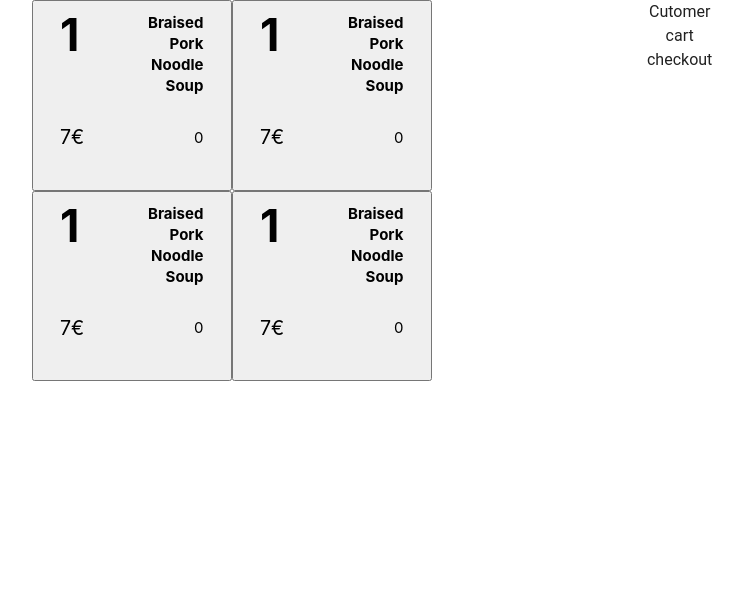
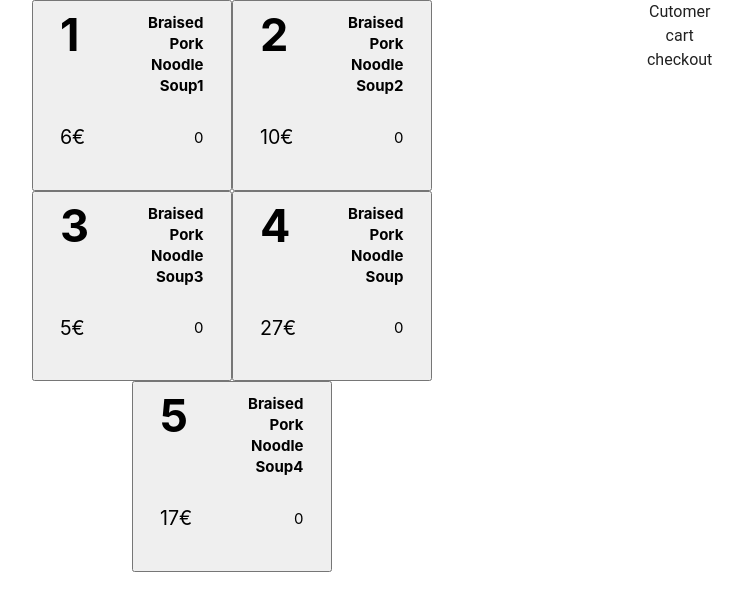
Before and after one commit to devmc-ee/pors, a React (Create React App) app: page / in a window 1280 px wide. Shown: the top 610 px of the page, without its empty margins (259-1002 px from the left). Built offline with nearby package versions, Linux system fonts and the light colour scheme.

Commit message:
add action to add to cart

```diff
--- a/src/App.tsx
+++ b/src/App.tsx
@@ -6,23 +6,17 @@ import MainPage from './components/MainPage';
 import MenuItemButton from './components/MenuItemButton';
 import { MenuItemButtonType } from './types/button';
 import { CURRENCY } from './dataSets/CURRENCY';
-
+import {MENU} from './__mock_data__/MENU';
 function App() {
 
-  const args: MenuItemButtonType = {
-    code: '1',
-    name: 'Braised Pork Noodle Soup',
-    price: 7,
-    currencySymbol: CURRENCY.EUR.symbol,
-  }
 
-  const keyboard = <div><MenuItemButton {...args} /><MenuItemButton {...args} /><MenuItemButton {...args} /><MenuItemButton {...args} /></div>;
+  const keyboard = MENU.map((item)=><MenuItemButton key={item.code} {...item} />);
   return (
     <div className="App">
 
       <div className="container">
         <MainPage
-          keyboard={keyboard} customer={<>Cutomer</>} order={<>cart</>} checkout={<>checkout</>} />
+          keyboard={<div>{keyboard}</div>} customer={<>Cutomer</>} order={<>cart</>} checkout={<>checkout</>} />
       </div>
     </div>
   );
--- /dev/null
+++ b/src/__mock_data__/MENU.ts
@@ -0,0 +1,34 @@
+import { CURRENCY } from "../dataSets/CURRENCY";
+import { ProductItem } from "../types/product";
+
+export const MENU:ProductItem[] = [{
+    code: '1',
+    name: 'Braised Pork Noodle Soup1',
+    price: 6,
+    currencySymbol: CURRENCY.EUR.symbol,
+},
+{
+    code: '2',
+    name: 'Braised Pork Noodle Soup2',
+    price: 10,
+    currencySymbol: CURRENCY.EUR.symbol,
+},
+{
+    code: '3',
+    name: 'Braised Pork Noodle Soup3',
+    price: 5,
+    currencySymbol: CURRENCY.EUR.symbol,
+},
+{
+    code: '4',
+    name: 'Braised Pork Noodle Soup',
+    price: 27,
+    currencySymbol: CURRENCY.EUR.symbol,
+},
+{
+    code: '5',
+    name: 'Braised Pork Noodle Soup4',
+    price: 17,
+    currencySymbol: CURRENCY.EUR.symbol,
+}
+]
--- a/src/components/MenuItemButton/index.tsx
+++ b/src/components/MenuItemButton/MenuItemButton.tsx
@@ -1,11 +1,14 @@
+import { useDispatch } from 'react-redux';
+import { addToCartAction } from '../../redux/actions/orderActions';
 import { MenuItemButtonType } from '../../types/button';
 import './styles/MenuItemButton.css';
 
 const MenuItemButton = ({  classes = '', code, name, price, currencySymbol }: MenuItemButtonType): JSX.Element => {
+    const dispatch = useDispatch();
     const addedAmount = 0;
     const itemQtyAddedText = addedAmount === 0 ? addedAmount : 'x' + addedAmount;
     const clickHandler = (code: string) => console.log(code)
-    return <button onClick={()=>clickHandler(code)} className={'menu-item container ' + classes + (addedAmount > 0? ' menu-item--active':'')}>
+    return <button onClick={()=>dispatch(addToCartAction(code))} className={'menu-item container ' + classes + (addedAmount > 0? ' menu-item--active':'')}>
         <div className="menu-item__row row ">
             <div className="menu-item__number col s6">
                 {code}
--- /dev/null
+++ b/src/components/MenuItemButton/index.ts
@@ -0,0 +1,2 @@
+import MenuItemButton from './MenuItemButton';
+export default MenuItemButton;
--- a/src/redux/actions/orderActions.ts
+++ b/src/redux/actions/orderActions.ts
@@ -2,9 +2,9 @@ import {ORDER} from "../../dataSets/ACTION";
 import { ProductItem } from "../../types/product";
 import { AddToCartAction } from "../../types/redux/actions/orderActions";
 
-export const addToCartAction = (product: ProductItem ): AddToCartAction =>{
+export const addToCartAction = (code: string ): AddToCartAction =>{
     return {
         type: ORDER.ADD_TO_CART,
-        payload: product
+        payload: code
     }
 }
--- a/src/redux/reducers/orderReducer.ts
+++ b/src/redux/reducers/orderReducer.ts
@@ -2,15 +2,19 @@ import AppActions from "../../types/redux/appActions";
 import OrderReducerStates from "../../types/redux/reducers/orderReducerStates";
 import { ORDER } from '../../dataSets/ACTION'
 const initState: OrderReducerStates = {
-    order: []
+    order: {}
 }
 
 const orderReducer=(state = initState, action: AppActions)=>{
+
     switch(action.type){
         case ORDER.ADD_TO_CART:
             return {
                 ...state,
-                order: [...state.order, action.payload ]
+                order:{
+                    ...state.order,
+                    [action.payload]: state.order[action.payload]?state.order[action.payload] + 1:1,
+                }
             }
         default:
             return state;
--- a/src/types/redux/actions/orderActions.d.ts
+++ b/src/types/redux/actions/orderActions.d.ts
@@ -2,6 +2,6 @@ import {ORDER} from "../../../dataSets/ACTION"
 import { ProductItem } from "../../product";
 export interface AddToCartAction {
     type: typeof ORDER.ADD_TO_CART,
-    payload: ProductItem;
+    payload: string;
 }
 export default OrderActions = AddToCartAction;
--- a/src/types/redux/reducers/orderReducerStates.d.ts
+++ b/src/types/redux/reducers/orderReducerStates.d.ts
@@ -1,7 +1,9 @@
-import { Order } from "../../order";
+import { OrderItem } from "../../order";
 import { ProductItem } from "../../product";
 
 interface OrderReducerStates {
-    order: ProductItem[];
+    order: {
+       [code: string]: number;
+    }
 }
 export default OrderReducerStates;
```
Also changed, not shown: src/components/NavBar/index.tsx (line endings or trailing spaces).
